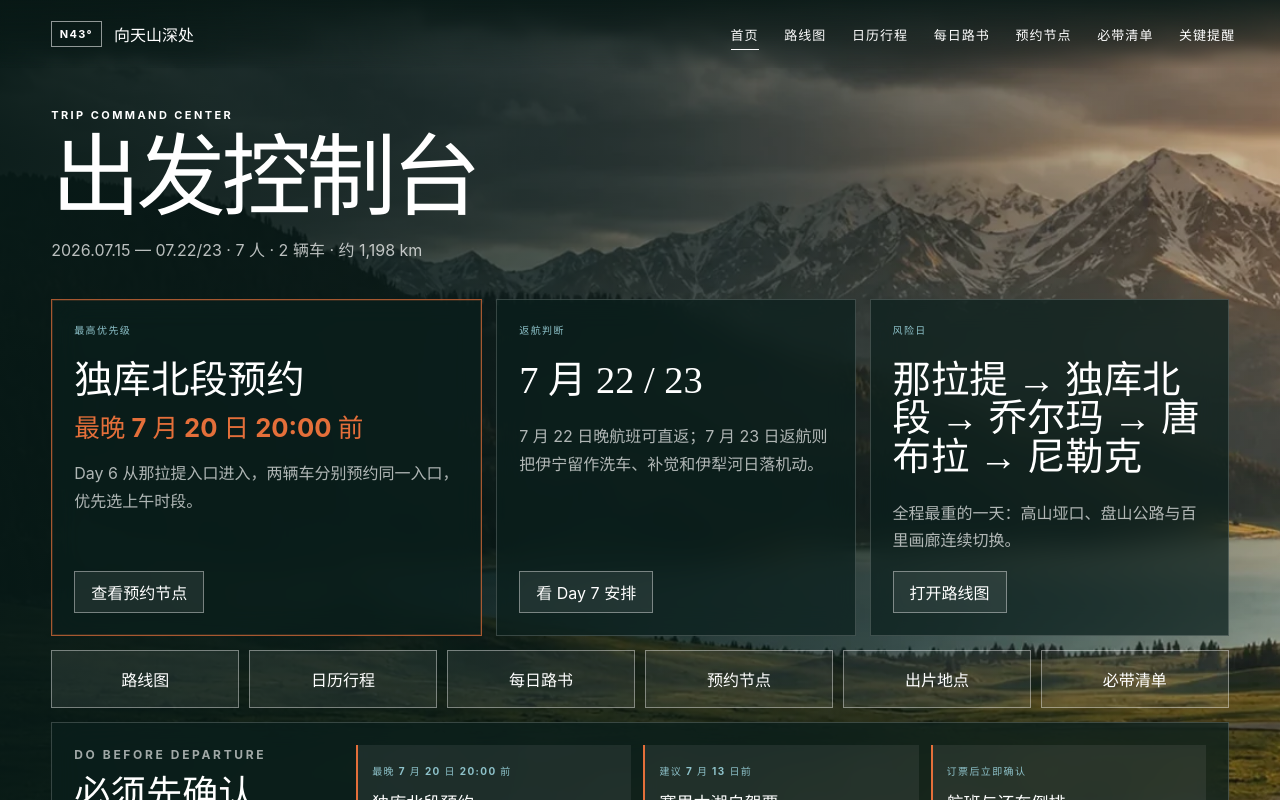
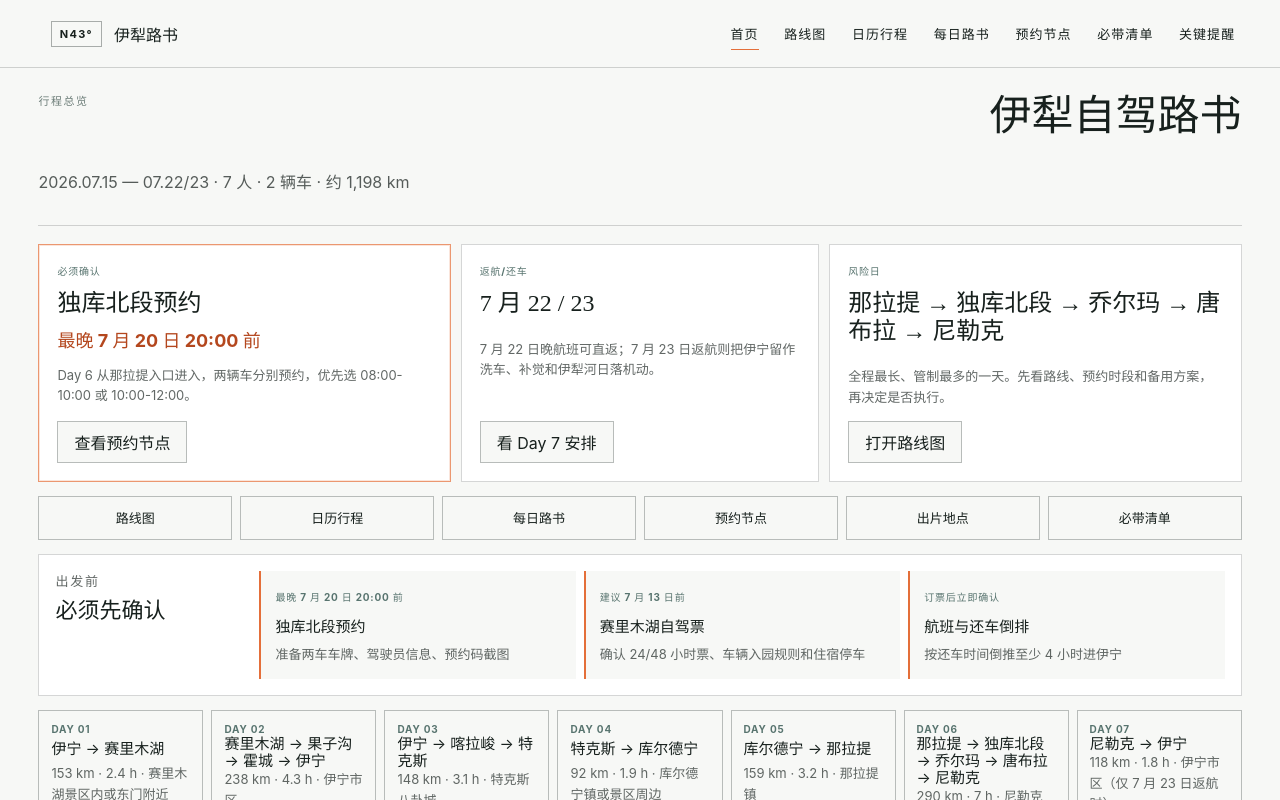
Before and after one commit to StevieHui/yili-roadbook, a React (Vite) app: page / in a window 1280 px wide. Shown: the top 800 px of the page. Built offline with nearby package versions, Linux system fonts and the light colour scheme.

Commit message:
fix: make roadbook practical and interactive

```diff
--- a/src/components/Dashboard.tsx
+++ b/src/components/Dashboard.tsx
@@ -14,22 +14,22 @@ export function Dashboard({ days, onOpenView, onSelectDay }: DashboardProps) {
   return (
     <section className="dashboard" aria-labelledby="dashboard-title">
       <div className="dashboard-hero">
-        <p className="section-kicker">TRIP COMMAND CENTER</p>
-        <h1 id="dashboard-title">出发控制台</h1>
+        <p className="section-kicker">行程总览</p>
+        <h1 id="dashboard-title">{tripMeta.title}</h1>
         <p>{tripMeta.dateRange} · {tripMeta.people} 人 · {tripMeta.cars} 辆车 · 约 {tripMeta.distanceKm.toLocaleString()} km</p>
       </div>
 
       <div className="command-grid">
         <article className="priority-card">
-          <span>最高优先级</span>
+          <span>必须确认</span>
           <h2>独库北段预约</h2>
           <strong>最晚 7 月 20 日 20:00 前</strong>
-          <p>Day 6 从那拉提入口进入，两辆车分别预约同一入口，优先选上午时段。</p>
+          <p>Day 6 从那拉提入口进入，两辆车分别预约，优先选 08:00-10:00 或 10:00-12:00。</p>
           <button type="button" onClick={() => onOpenView('bookings')}>查看预约节点</button>
         </article>
 
         <article>
-          <span>返航判断</span>
+          <span>返航/还车</span>
           <h2>7 月 22 / 23</h2>
           <p>{tripMeta.returnWindow}</p>
           <button type="button" onClick={() => onOpenView('roadbook')}>看 Day 7 安排</button>
@@ -38,7 +38,7 @@ export function Dashboard({ days, onOpenView, onSelectDay }: DashboardProps) {
         <article>
           <span>风险日</span>
           <h2>{highRiskDay.title}</h2>
-          <p>{highRiskDay.summary}</p>
+          <p>全程最长、管制最多的一天。先看路线、预约时段和备用方案，再决定是否执行。</p>
           <button
             type="button"
             onClick={() => {
@@ -68,7 +68,7 @@ export function Dashboard({ days, onOpenView, onSelectDay }: DashboardProps) {
 
       <div className="deadline-board">
         <header>
-          <p className="section-kicker">DO BEFORE DEPARTURE</p>
+          <p className="section-kicker">出发前</p>
           <h2>必须先确认</h2>
         </header>
         <div>
@@ -87,11 +87,11 @@ export function Dashboard({ days, onOpenView, onSelectDay }: DashboardProps) {
           <li key={day.id}>
             <button
               type="button"
-              onClick={() => {
-                onSelectDay(day.id);
-                onOpenView('roadbook');
-              }}
-            >
+            onClick={() => {
+              onSelectDay(day.id);
+              onOpenView('route');
+            }}
+          >
               <span>DAY {String(index + 1).padStart(2, '0')}</span>
               <strong>{day.title}</strong>
               <small>{day.distanceKm} km · {Math.round(day.driveMinutes / 60 * 10) / 10} h · {day.stay}</small>
--- a/src/components/SiteHeader.tsx
+++ b/src/components/SiteHeader.tsx
@@ -18,7 +18,7 @@ export function SiteHeader({ activeView, onSelectView }: SiteHeaderProps) {
     <header className="site-header">
       <button type="button" className="brand" onClick={() => onSelectView('home')} aria-label="返回首页">
         <span className="brand-mark">N43°</span>
-        <span>向天山深处</span>
+        <span>伊犁路书</span>
       </button>
       <nav aria-label="路书导航">
         {navItems.map(([label, view]) => (
--- a/src/data/itinerary.ts
+++ b/src/data/itinerary.ts
@@ -1,8 +1,8 @@
 import type { ReservationTask, Stop, TripDay } from '../types';
 
 export const tripMeta = {
-  title: '向天山深处',
-  subtitle: '伊犁七日公路旅行',
+  title: '伊犁自驾路书',
+  subtitle: '7人2车 · 伊宁往返 · 七日环线',
   dateRange: '2026.07.15 — 07.22/23',
   returnWindow: '7 月 22 日晚航班可直返；7 月 23 日返航则把伊宁留作洗车、补觉和伊犁河日落机动。',
   people: 7,
--- a/src/map/AmapRouteMap.tsx
+++ b/src/map/AmapRouteMap.tsx
@@ -133,9 +133,9 @@ export function AmapRouteMap({ days, selectedDayId }: AmapRouteMapProps) {
   return (
     <section className="map-section" id="map" aria-labelledby="map-title">
       <div className="map-copy">
-        <p className="section-kicker">1,198 KM / 7 SEGMENTS</p>
-        <h2 id="map-title">路线不是一条线，<br />是七种风景的次序</h2>
-        <p>选择日历日期，高亮当天真实道路轨迹与停靠点。山区路线以现场交通管制和高德实时导航为准。</p>
+        <p className="section-kicker">真实道路辅助</p>
+        <h2 id="map-title">高德路线</h2>
+        <p>用于查看真实道路走向和停靠点。山区通行、限流、封路以当天高德导航和现场管制为准。</p>
         <div className="map-legend" aria-label="每日路线颜色">
           {days.map((day, index) => (
             <span className={day.id === selectedDayId ? 'is-active' : ''} key={day.id}>
@@ -146,11 +146,11 @@ export function AmapRouteMap({ days, selectedDayId }: AmapRouteMapProps) {
       </div>
       <div className="map-frame">
         <div className="amap-canvas" ref={containerRef} aria-label="伊犁七日自驾交互地图" />
-        {loading && !error && <div className="map-status">正在绘制真实道路…</div>}
+        {loading && !error && <div className="map-status">正在加载高德地图...</div>}
         {error && (
           <div className="map-fallback" role="status">
             <strong>地图暂时无法加载</strong>
-            <p>{error}。正文路书仍可正常使用。</p>
+            <p>{error}。上方可点击路线图仍可正常使用。</p>
             <ol>
               {days.map((day) => <li key={day.id}>{day.route.map((stop) => stop.name).join(' → ')}</li>)}
             </ol>
--- a/src/styles.css
+++ b/src/styles.css
@@ -389,6 +389,239 @@ footer { display: flex; justify-content: space-between; padding: 34px 4vw; borde
   .alerts-list article div { grid-column: 1; }
 }
 
+/* Practical roadbook overrides: compact, readable, and map-first. */
+.site-header {
+  color: var(--ink);
+  background: rgba(247, 248, 246, .94);
+  border-bottom: 1px solid var(--line);
+  backdrop-filter: blur(10px);
+}
+.brand-mark { border-color: rgba(23,32,29,.35); }
+.site-header nav button::after { background: var(--sunset); }
+
+.dashboard {
+  min-height: auto;
+  padding: 92px clamp(16px, 3vw, 42px) 36px;
+  color: var(--ink);
+  background: #f7f8f6;
+}
+.dashboard-hero {
+  display: grid;
+  grid-template-columns: minmax(0, 1fr) auto;
+  gap: 16px;
+  max-width: none;
+  margin-bottom: 18px;
+  padding-bottom: 14px;
+  border-bottom: 1px solid var(--line);
+}
+.dashboard-hero h1,
+.tool-heading h1,
+.deadline-board h2,
+.booking-card h2,
+.route-day-list strong,
+.route-detail h2,
+.schematic-stop span,
+.day-launcher strong {
+  font-family: "Inter", "PingFang SC", "Microsoft YaHei", sans-serif;
+  letter-spacing: 0;
+}
+.dashboard-hero h1 { font-size: clamp(28px, 4vw, 42px); line-height: 1.1; }
+.dashboard-hero p:last-child { max-width: none; color: rgba(23,32,29,.72); line-height: 1.55; }
+.section-kicker { margin-bottom: 8px; color: #6c7d78; letter-spacing: .14em; }
+
+.command-grid {
+  grid-template-columns: 1.15fr 1fr 1.15fr;
+  gap: 10px;
+}
+.command-grid article,
+.deadline-board,
+.day-launcher button,
+.booking-card,
+.route-workbench {
+  color: var(--ink);
+  background: white;
+  border: 1px solid var(--line);
+  backdrop-filter: none;
+}
+.command-grid article { min-height: 170px; padding: 18px; }
+.command-grid span,
+.deadline-board span,
+.day-launcher span,
+.booking-card span,
+.route-detail > span {
+  color: #58746f;
+  font-size: 10px;
+  letter-spacing: .08em;
+}
+.command-grid h2 { margin: 12px 0 8px; font-size: 24px; line-height: 1.15; }
+.command-grid strong { color: #b4471e; font-size: 18px; }
+.command-grid p,
+.deadline-board p,
+.day-launcher small {
+  color: rgba(23,32,29,.68);
+  font-size: 13px;
+  line-height: 1.6;
+}
+.command-grid button,
+.quick-tools button,
+.day-launcher button,
+.booking-card button {
+  color: var(--ink);
+  border-color: rgba(23,32,29,.28);
+  background: #f7f8f6;
+}
+.quick-tools { grid-template-columns: repeat(6, minmax(0, 1fr)); gap: 8px; }
+.quick-tools button { min-height: 44px; font-size: 13px; }
+.deadline-board {
+  grid-template-columns: 190px 1fr;
+  gap: 14px;
+  margin-top: 10px;
+  padding: 16px;
+}
+.deadline-board h2 { font-size: 22px; }
+.deadline-board > div { grid-template-columns: repeat(3, minmax(0, 1fr)); gap: 8px; }
+.deadline-board article { background: #f7f8f6; }
+.deadline-board h3 { font-size: 15px; }
+.day-launcher {
+  grid-template-columns: repeat(7, minmax(0, 1fr));
+  gap: 8px;
+}
+.day-launcher button { min-height: 108px; padding: 12px; }
+.day-launcher strong { font-size: 15px; }
+
+.tool-page { padding: 92px clamp(16px, 3vw, 42px) 52px; }
+.tool-heading {
+  grid-template-columns: minmax(0, 1fr) minmax(300px, .65fr);
+  gap: 22px;
+  margin-bottom: 18px;
+}
+.tool-heading .section-kicker { grid-column: 1 / -1; }
+.tool-heading h1 { font-size: clamp(28px, 4vw, 40px); line-height: 1.1; }
+.tool-heading p:last-child { color: rgba(23,32,29,.68); line-height: 1.6; }
+
+.route-workbench {
+  grid-template-columns: 230px minmax(320px, 1fr) 330px;
+  gap: 12px;
+  margin-bottom: 16px;
+  padding: 12px;
+}
+.route-day-list button {
+  min-height: 68px;
+  color: var(--ink);
+  border-color: var(--line);
+  background: #f7f8f6;
+}
+.route-day-list button.is-active {
+  border-color: #b4471e;
+  background: #fff1ea;
+}
+.route-day-list strong { font-size: 15px; line-height: 1.25; }
+.route-day-list small { color: rgba(23,32,29,.62); font-size: 12px; }
+.schematic-map {
+  min-height: 430px;
+  gap: 10px;
+  padding: 18px;
+  border-color: var(--line);
+  background:
+    linear-gradient(90deg, rgba(23,32,29,.06) 1px, transparent 1px),
+    linear-gradient(0deg, rgba(23,32,29,.06) 1px, transparent 1px),
+    #edf3f0;
+  background-size: 44px 44px;
+}
+.schematic-stop {
+  width: 100%;
+  min-height: 58px;
+  padding: 8px 10px;
+  border: 1px solid rgba(23,32,29,.14);
+  background: rgba(255,255,255,.82);
+  text-align: left;
+  cursor: pointer;
+}
+.schematic-stop:hover,
+.schematic-stop.is-active {
+  border-color: #b4471e;
+  background: white;
+}
+.schematic-stop:not(:last-child)::after { background: rgba(23,32,29,.22); }
+.schematic-stop i { width: 28px; height: 28px; font-family: inherit; }
+.schematic-stop span { color: var(--ink); font-size: 16px; line-height: 1.25; }
+.route-detail { padding: 6px 8px; }
+.route-detail h2 { margin: 10px 0; font-size: 21px; line-height: 1.25; }
+.route-detail p,
+.route-detail li { color: rgba(23,32,29,.7); font-size: 13px; line-height: 1.6; }
+.route-metrics { margin: 14px 0; }
+.route-metrics strong {
+  border-color: var(--line);
+  background: #f7f8f6;
+  font-size: 13px;
+}
+.route-detail h3 {
+  margin: 16px 0 8px;
+  color: #58746f;
+  font-size: 12px;
+}
+.stop-detail,
+.duku-notice {
+  margin: 12px 0;
+  padding: 12px;
+  border: 1px solid var(--line);
+  background: #f7f8f6;
+}
+.stop-detail span { display: block; margin-bottom: 5px; color: #58746f; font-size: 11px; font-weight: 700; }
+.stop-detail strong,
+.duku-notice strong { display: block; font-size: 15px; }
+.stop-detail p,
+.duku-notice p { margin: 6px 0 0; }
+.duku-notice {
+  border-color: rgba(180,71,30,.38);
+  background: #fff5ef;
+}
+.amap-secondary { margin-top: 20px; }
+.amap-secondary > header {
+  display: flex;
+  justify-content: space-between;
+  gap: 18px;
+  align-items: end;
+  margin-bottom: 10px;
+}
+.amap-secondary h2 { margin: 0; font-size: 18px; }
+.amap-secondary p { max-width: 680px; margin: 0; color: rgba(23,32,29,.62); font-size: 13px; line-height: 1.5; }
+.amap-secondary .map-section {
+  min-height: 420px;
+  grid-template-columns: 280px 1fr;
+}
+.amap-secondary .map-copy { padding: 24px; }
+.amap-secondary .map-copy h2 { font-size: 22px; font-family: inherit; letter-spacing: 0; }
+.amap-secondary .map-frame { min-height: 420px; }
+
+@media (max-width: 980px) {
+  .dashboard-hero,
+  .command-grid,
+  .deadline-board,
+  .tool-heading,
+  .route-workbench,
+  .amap-secondary .map-section {
+    grid-template-columns: 1fr;
+  }
+  .day-launcher { grid-template-columns: repeat(2, minmax(0, 1fr)); }
+}
+
+@media (max-width: 560px) {
+  .site-header { min-height: 58px; padding-inline: 14px; }
+  .dashboard, .tool-page { padding-top: 76px; }
+  .dashboard-hero h1 { font-size: 30px; }
+  .quick-tools,
+  .deadline-board > div,
+  .day-launcher,
+  .route-day-list {
+    grid-template-columns: 1fr;
+  }
+  .command-grid article,
+  .day-launcher button { min-height: auto; }
+  .schematic-map { min-height: auto; }
+  .amap-secondary > header { display: block; }
+}
+
 @media print {
   :root { background: white; }
   body { color: #17201d; background: white; font-size: 10pt; }
```
Also changed, not shown: src/components/RouteExplorer.tsx (+38 -8 lines), 2 other files (tests, documents, lock files or other folders).
